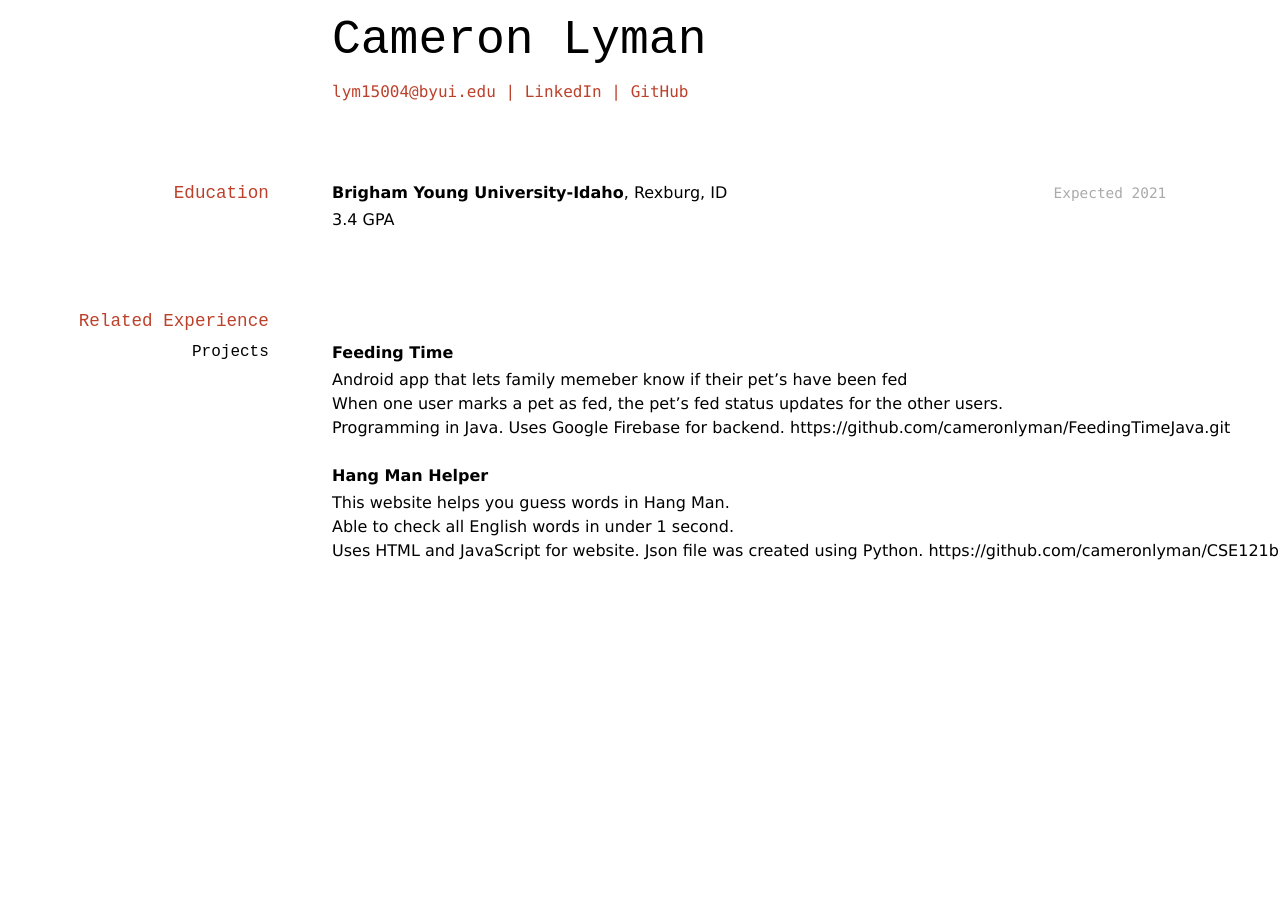
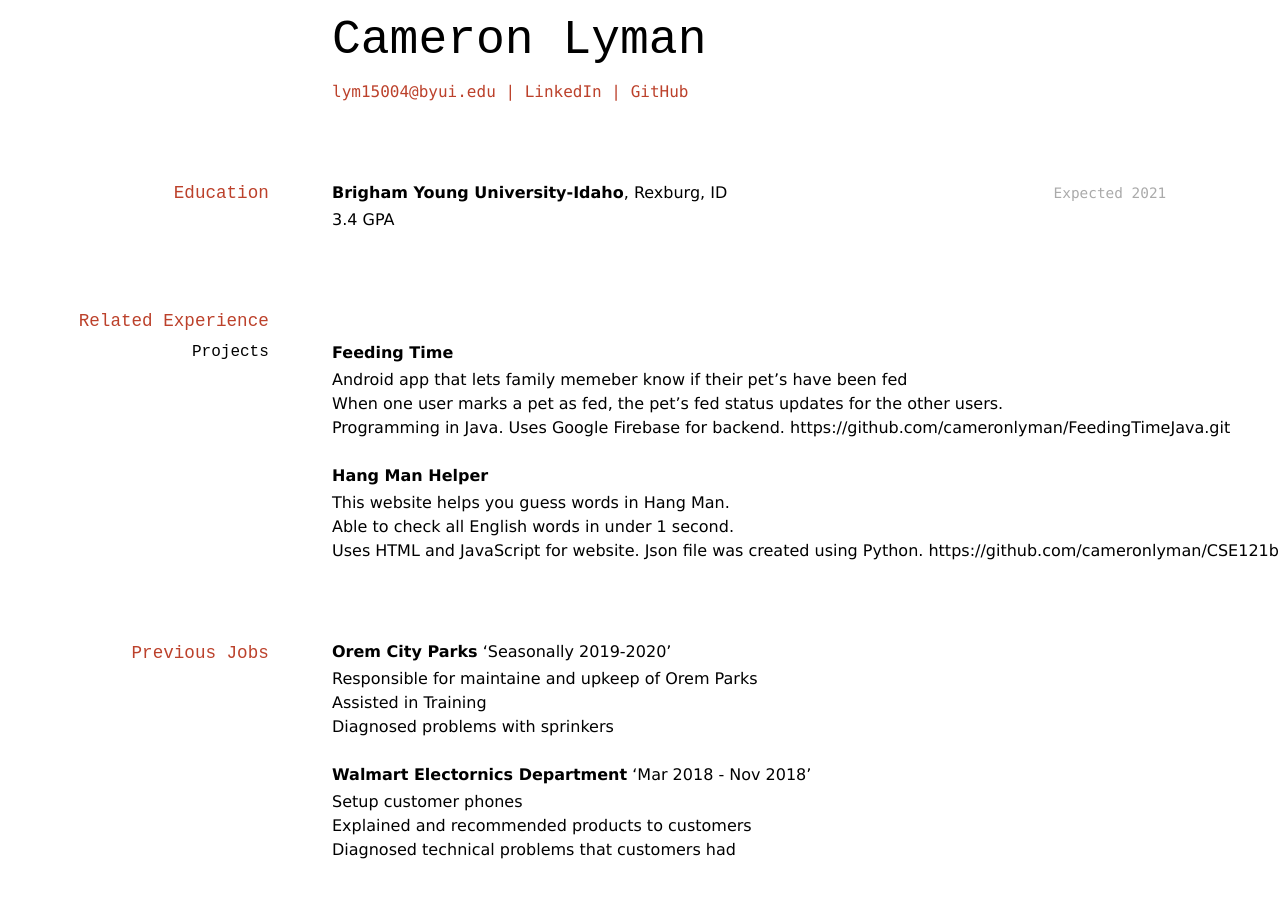
Before and after one commit to byuids-resumes/cameron_lyman_resume, a Jekyll site: the page built from docs/index.md, in a window 1280 px wide. Built offline with Jekyll 4.4.1, drawn with Linux system fonts in a browser that asks for light colours.

Commit message:
Added work history

```diff
--- a/docs/index.md
+++ b/docs/index.md
@@ -44,3 +44,17 @@ https://github.com/cameronlyman/CSE121b
 <!-- ### Footer
 
 Last updated: July 2021 -->
+
+## Previous Jobs
+
+__Orem City Parks__
+'Seasonally 2019-2020'
+- Responsible for maintaine and upkeep of Orem Parks
+- Assisted in Training
+- Diagnosed problems with sprinkers
+
+__Walmart Electornics Department__
+'Mar 2018 - Nov 2018'
+- Setup customer phones
+- Explained and recommended products to customers
+- Diagnosed technical problems that customers had
```
